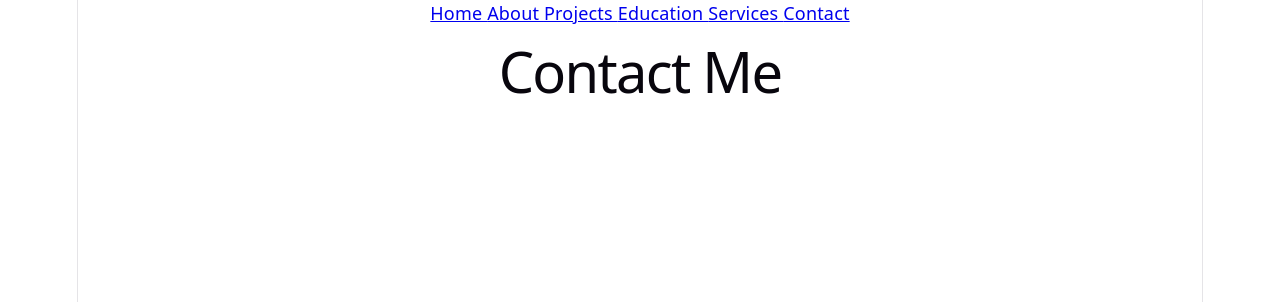
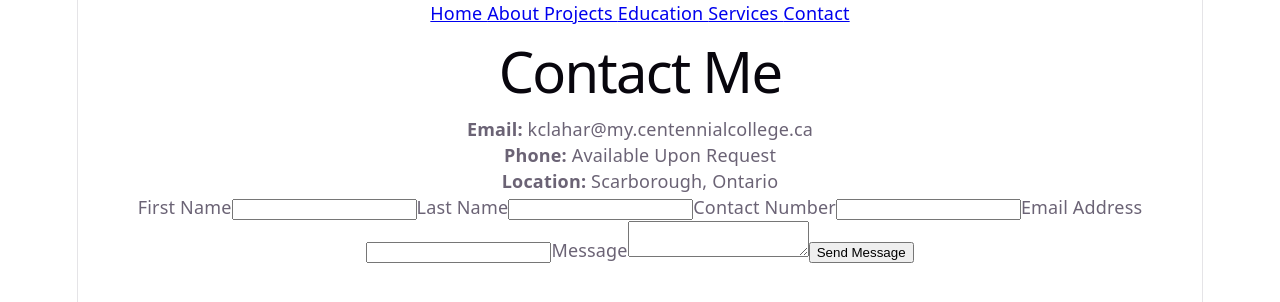
Before and after one commit to KyleClaharCentennial/portfolio-site, a React (Vite) app: page /contact in a window 1280 px wide. Shown: the top 302 px of the page. Built offline with nearby package versions, Linux system fonts and the light colour scheme.

Commit message:
Add Contact page with form

```diff
--- a/src/pages/Contact.jsx
+++ b/src/pages/Contact.jsx
@@ -1,8 +1,73 @@
+// Contact page: contact info panel + a form that captures input and redirects Home.
+import { useState } from 'react';
+import { useNavigate } from 'react-router-dom';
+
 function Contact() {
+  const navigate = useNavigate(); // lets us redirect to another route in code
+
+  // One state object holds every form field's current value.
+  const [formData, setFormData] = useState({
+    firstName: '',
+    lastName: '',
+    phone: '',
+    email: '',
+    message: '',
+  });
+
+  // Runs on every keystroke: copies the old data, then replaces the one field that changed.
+  const handleChange = (event) => {
+    const { name, value } = event.target;
+    setFormData({ ...formData, [name]: value });
+  };
+
+  // Runs when the form is submitted.
+  const handleSubmit = (event) => {
+    event.preventDefault();          // stop the browser from reloading the page
+    console.log('Form submitted:', formData); // captured data (visible in the browser console)
+    navigate('/');                   // redirect to the Home page
+  };
+
   return (
-    <div>
+    <section className="contact">
       <h1>Contact Me</h1>
-    </div>
+
+      {/* Contact information panel */}
+      <div className="contact-info">
+        <p><strong>Email:</strong> kclahar@my.centennialcollege.ca</p>
+        <p><strong>Phone:</strong> Available Upon Request</p>
+        <p><strong>Location:</strong> Scarborough, Ontario</p>
+      </div>
+
+      {/* Contact form */}
+      <form onSubmit={handleSubmit}>
+        <label>
+          First Name
+          <input type="text" name="firstName" value={formData.firstName} onChange={handleChange} required />
+        </label>
+
+        <label>
+          Last Name
+          <input type="text" name="lastName" value={formData.lastName} onChange={handleChange} required />
+        </label>
+
+        <label>
+          Contact Number
+          <input type="tel" name="phone" value={formData.phone} onChange={handleChange} />
+        </label>
+
+        <label>
+          Email Address
+          <input type="email" name="email" value={formData.email} onChange={handleChange} required />
+        </label>
+
+        <label>
+          Message
+          <textarea name="message" value={formData.message} onChange={handleChange} required />
+        </label>
+
+        <button type="submit">Send Message</button>
+      </form>
+    </section>
   );
 }
 
```
